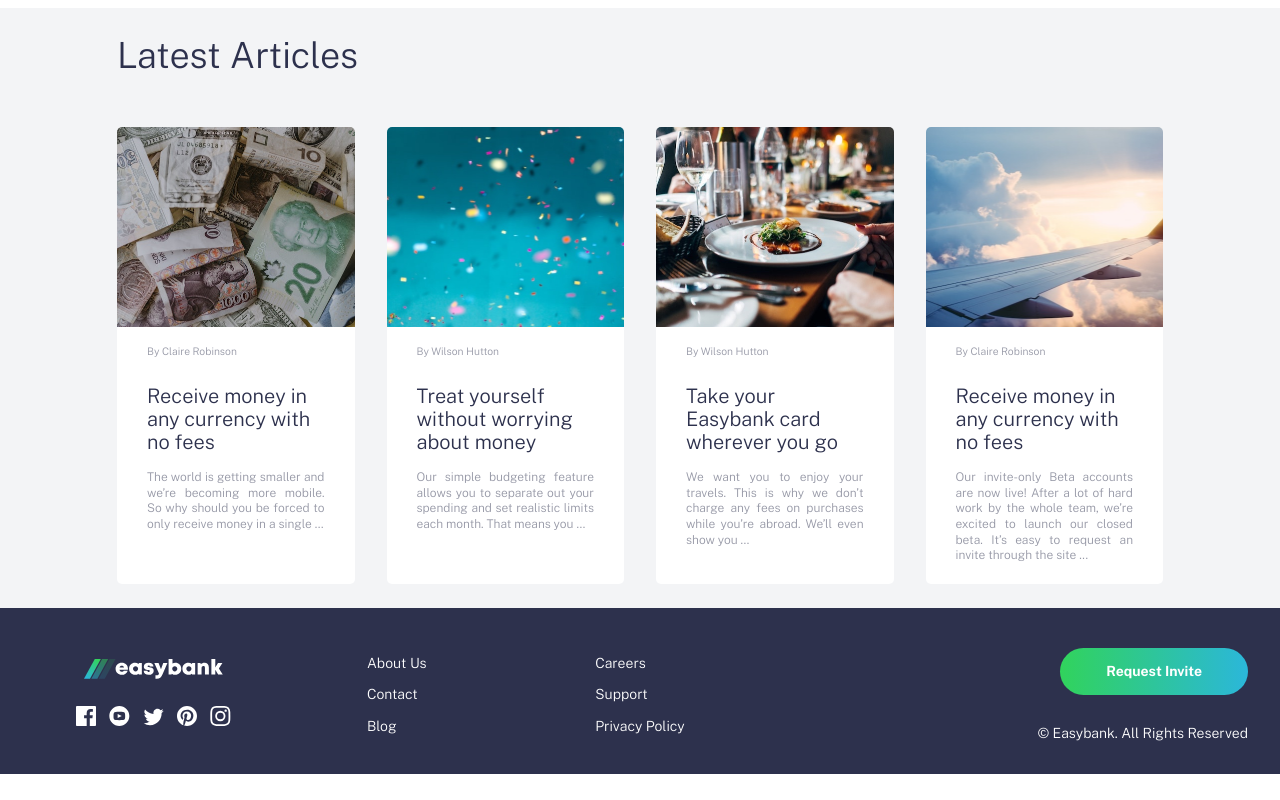
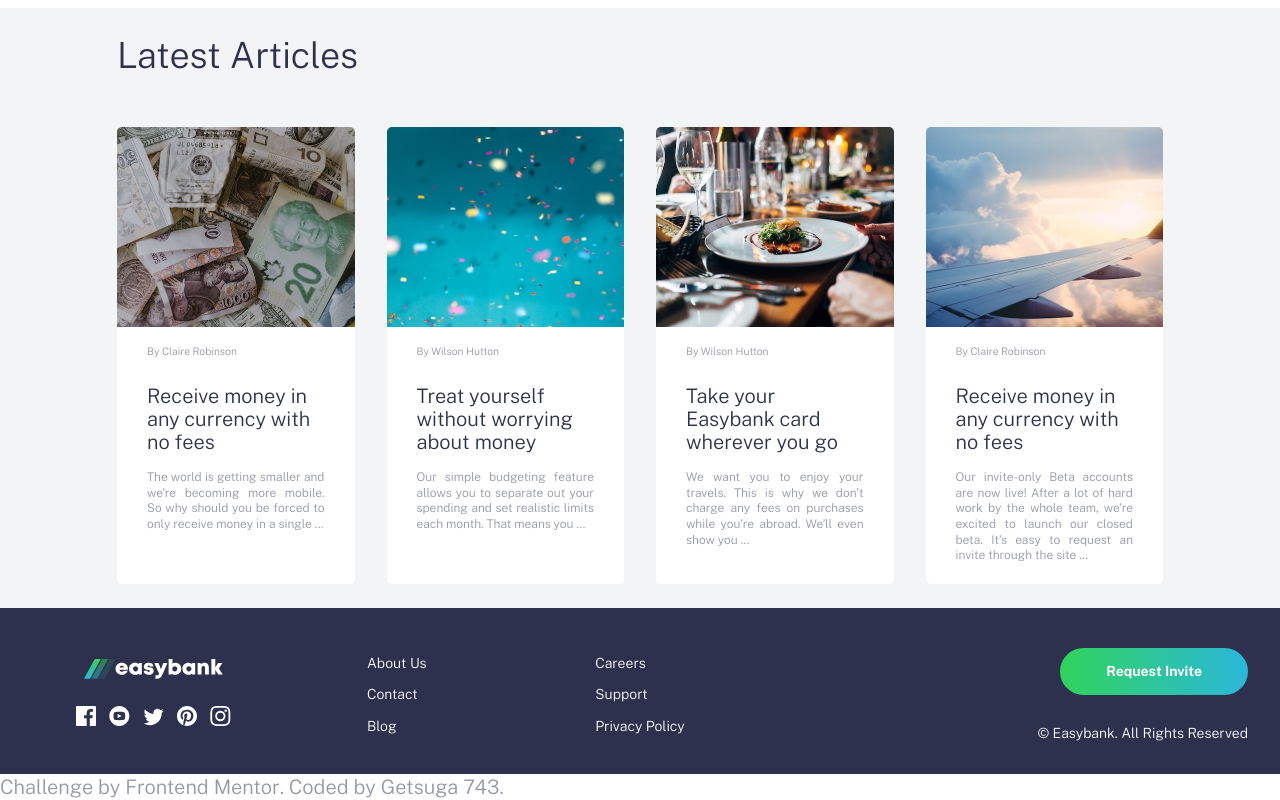
Before and after one commit to ivanmaierg/Easybank-landing, a website: page index.html in a window 1280 px wide. Shown: the part 1468-2268 px from the top of the page. Before the commit the page ends 2242 px from the top, so only its background shows below. Drawn offline with nearby package versions, Linux system fonts and the light colour scheme.

Commit message:
added atribution div

```diff
--- a/index.html
+++ b/index.html
@@ -191,6 +191,9 @@
         </div>
         <div class="footer__copyright"> © Easybank. All Rights Reserved</div>
     </footer>
+    <div class="attribution">
+        Challenge by <a href="https://www.frontendmentor.io?ref=challenge" target="_blank">Frontend Mentor</a>. Coded by <a href="https://github.com/Getsuga743">Getsuga 743</a>.
+    </div>
     <script src="./js/script.js "></script>
 </body>
 
```
